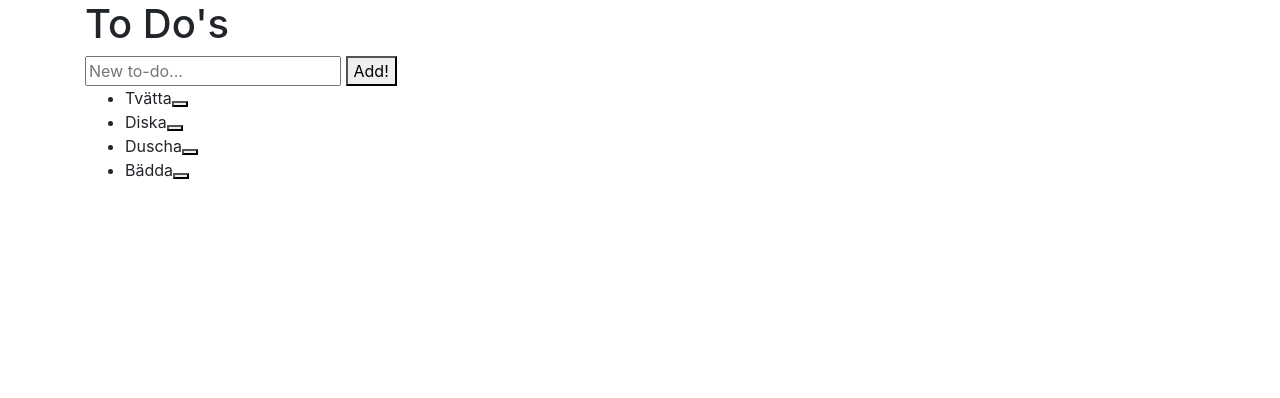
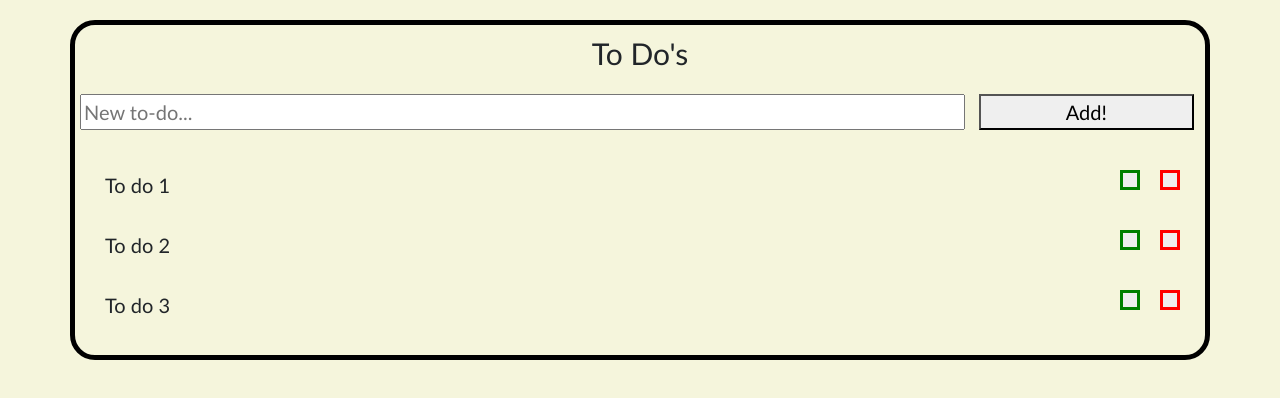
Before and after one commit to PegJac/JS-Assignment-To-Do, a plain HTML site: page index.html in a window 1280 px wide. Drawn offline with nearby package versions, Linux system fonts and the light colour scheme.

Commit message:
fredag!!

```diff
--- a/js/main.js
+++ b/js/main.js
@@ -1,12 +1,16 @@
 class toDo {
     constructor (toDoItem){
+        this.id = x++;
         this.toDoItem = toDoItem;
     }
 }
-
 //array todos
 let todos = [];
 todos.id = "todos";
+
+//array id
+let x = 1;
+
 
 window.onload = function (){
     //UL
@@ -16,22 +20,22 @@ window.onload = function (){
     main.appendChild(myUl);
 
     //LIST ITEMSgit
-    let todo1 = new toDo('Tvätta');
-    let todo2 = new toDo('Diska');
-    let todo3 = new toDo('Duscha');
-    let todo4 = new toDo('Bädda');
+    let todo1 = new toDo('To do 1');
+    let todo2 = new toDo('To do 2');
+    let todo3 = new toDo('To do 3');
 
     todos.push(todo1);
     todos.push(todo2);
     todos.push(todo3);
-    todos.push(todo4);
+
+    console.log(todos);
 
     //TEXT INPUT
     let textInput = document.getElementById("textInput");
     textInput.id = "textInput";
 
     textInput.addEventListener("keyup", function(event){
-        if (event.keyCode === 13) {
+        if (event.keyCode === 13){
             event.preventDefault();
             document.getElementById("addButton").click();
         }
@@ -54,8 +58,9 @@ function createListItem (){
     else {
         let newToDo = new toDo (newListItem);
         todos.push(newToDo);
+        document.getElementById("textInput").value = "";
+
         createHTML();
-        document.getElementById("textInput").value = "";
     }
 }
 
@@ -69,9 +74,24 @@ function createHTML (){
         listItem.innerHTML = todos[i].toDoItem;
         myUl.appendChild(listItem);
 
-        let closeBtn = document.createElement("button"); //skapa knapp
+        let closeBtn = document.createElement("button"); //skapa stäng knapp
+        let checkBtn = document.createElement("button"); //skapa check knapp
         closeBtn.id = "closeBtn";
-        closeBtn.addEventListener('click', ()=>{listItem.remove();});
+        checkBtn.id = "checkBtn";
+        //closeBtn.addEventListener('click', ()=>{listItem.remove();});
+        closeBtn.addEventListener('click', ()=>{deleteItem(todos[i])});
+        checkBtn.addEventListener('click', finishedItem);
+        listItem.appendChild(checkBtn);
         listItem.appendChild(closeBtn); //lägg knapparna i li
     }
 }
+
+function deleteItem (itemToBeDeleted){
+
+    todos.splice(itemToBeDeleted, 1);
+}
+
+function finishedItem (){
+    alert("klar-knappen funkar :-)");
+
+}
--- a/scss/main.scss
+++ b/scss/main.scss
@@ -1,7 +1,7 @@
-/*body {
+body {
     font-family: 'Trebuchet MS', 'Lucida Sans Unicode', 'Lucida Grande', 'Lucida Sans', Arial, sans-serif;
     font-size: 20px;
-    background-color: lightgray;
+    background-color: beige;
 
     .container {
         display: flex;
@@ -18,7 +18,7 @@
             padding: 10px;
         }
 
-        header {
+        #header {
             position: relative;
             width: 100%;
             padding: 5px;
@@ -52,6 +52,7 @@
                 #listItem{
                     cursor: pointer;
                     position: relative;
+                    width: 100%;
                     padding: 15px;
 
                     &:hover {
@@ -65,6 +66,19 @@
                         right: 10px;
                         height: 20px;
                         width: 20px;
+                        border: 3px solid red;
+
+                        &:hover {
+                            box-shadow: 2px 2px black;
+
+                        }
+                    }
+                    #checkBtn {
+                        position: absolute;
+                        right: 50px;
+                        height: 20px;
+                        width: 20px;
+                        border: 3px solid green;
 
                         &:hover {
                             box-shadow: 2px 2px black;
@@ -75,4 +89,4 @@
             }
         }
     }
-}*/
+}
```
Also changed, not shown: css/main.css.
